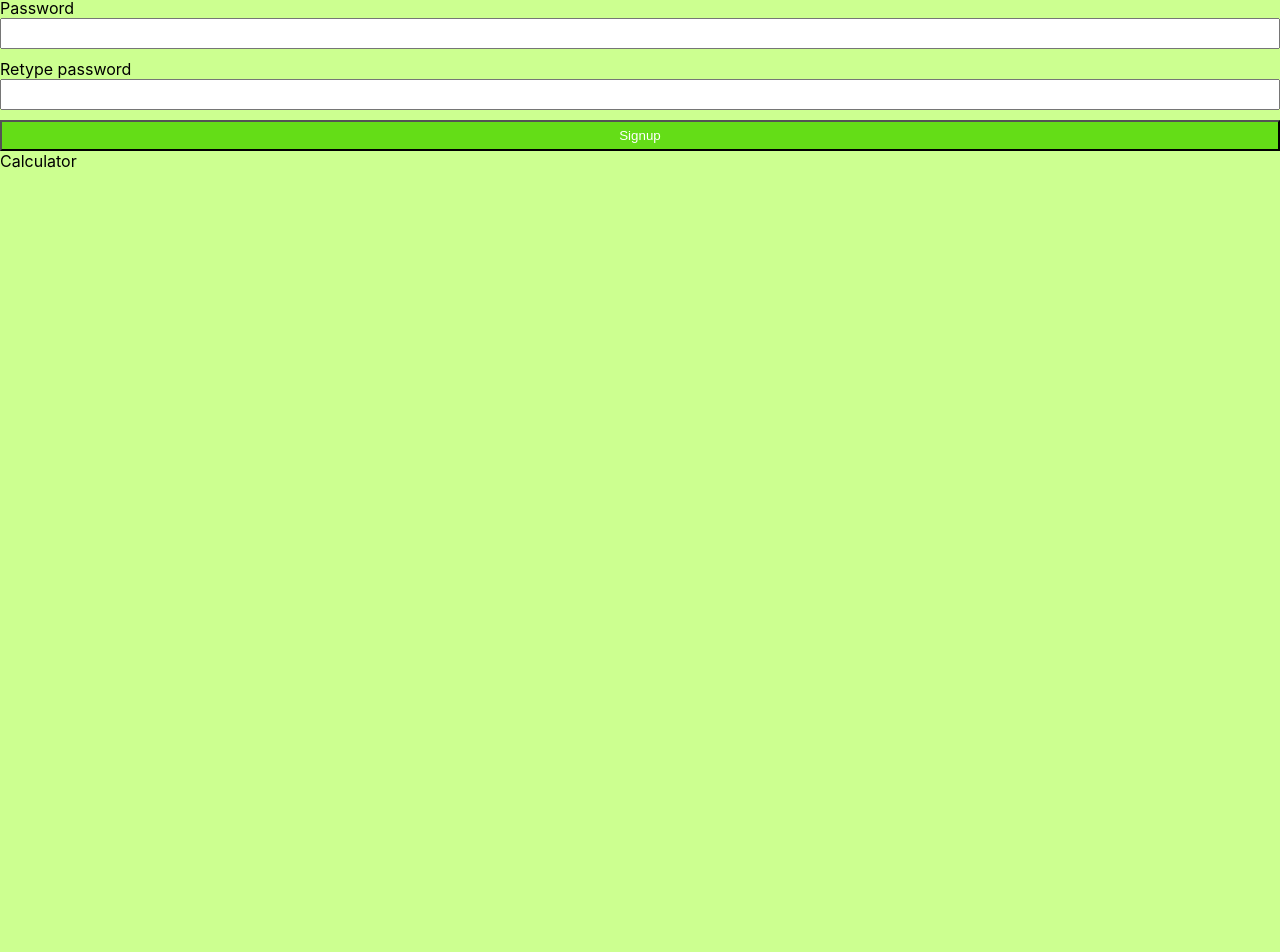
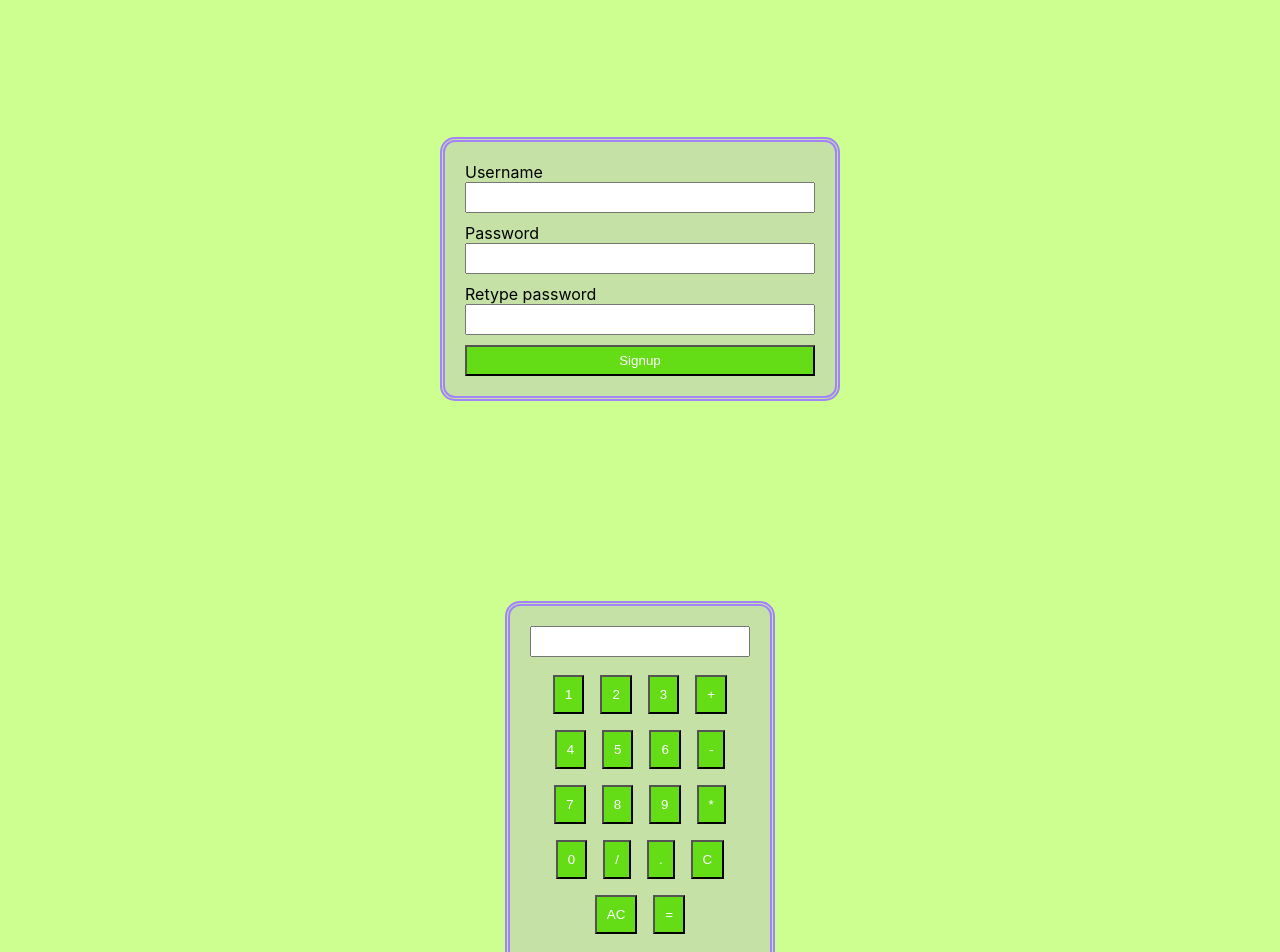
Before and after one commit to Gmv-Anbu/vinith, a React (Create React App) app: page / in a window 1280 px wide. Shown: the part 506-1458 px from the top of the page. Before the commit the page ends 800 px from the top, so only its background shows below. Built offline with nearby package versions, Linux system fonts and the light colour scheme.

Commit message:
8 files modified

```diff
--- a/src/components/navbar.jsx
+++ b/src/components/navbar.jsx
@@ -2,17 +2,38 @@ import React from 'react';
 import '../css/navbar.css';
 
 function Navbar() {
-  return (<div>
-   <nav>
-        <ul>
-            <li><a href="./login 2.html"><i className="fa-solid fa-user-secret"></i> login</a></li>
-          <li><a href="./signupsolution.html"><i classNme="fa-solid fa-right-to-bracket"></i> signup</a></li>
-          <li><a href="./calculator.html"><i className="fa-solid fa-calculator"></i> calculator</a></li>
-          <li><a href="./tabel.html"> <i className="fa-solid fa-table"></i> tabel</a></li>
-          <li><a href="./employeeid.html"><i className="fa-solid fa-id-card"></i> employee id</a></li>
-        </ul>
+  return (
+    <nav>
+      <ul>
+        <li>
+          <a href="./login 2.html">
+            <i className="fa-solid fa-user-secret"></i> login
+          </a>
+        </li>
+        <li>
+          <a href="./signupsolution.html">
+            <i classNme="fa-solid fa-right-to-bracket"></i> signup
+          </a>
+        </li>
+        <li>
+          <a href="./calculator.html">
+            <i className="fa-solid fa-calculator"></i> calculator
+          </a>
+        </li>
+        <li>
+          <a href="./tabel.html">
+            {' '}
+            <i className="fa-solid fa-table"></i> tabel
+          </a>
+        </li>
+        <li>
+          <a href="./employeeid.html">
+            <i className="fa-solid fa-id-card"></i> employee id
+          </a>
+        </li>
+      </ul>
     </nav>
-  </div>);
+  );
 }
 
 export default Navbar;
--- a/src/css/calculator.css
+++ b/src/css/calculator.css
@@ -0,0 +1,15 @@
+.calculator {
+  width: 220px;
+  background-color: #c5e1a5;
+  border: 5px double #a383fa;
+  margin: auto;
+  padding: 20px;
+  margin-top: 200px;
+  border-radius: 15px;
+  text-align: center;
+}
+
+.calculator button {
+  padding: 10px;
+  margin: 8px;
+}
--- a/src/css/login.css
+++ b/src/css/login.css
@@ -8,6 +8,6 @@
   width: 350px;
 }
 
-button {
+#loginform button {
   width: 100%;
 }
--- a/src/css/navbar.css
+++ b/src/css/navbar.css
@@ -1,9 +1,7 @@
 nav {
   background-color: #64dd17;
 }
-body {
-  margin: 0px;
-}
+
 nav ul {
   margin: 0px;
 }
--- a/src/css/signup.css
+++ b/src/css/signup.css
@@ -0,0 +1,13 @@
+#signupForm button {
+  width: 100%;
+}
+
+#signupForm {
+  background-color: #c5e1a5;
+  border: 5px double #a383fa;
+  margin: auto;
+  padding: 20px;
+  margin-top: 200px;
+  border-radius: 15px;
+  width: 350px;
+}
--- a/src/pages/Calculator.jsx
+++ b/src/pages/Calculator.jsx
@@ -2,7 +2,42 @@ import React from 'react';
 import '../css/calculator.css';
 
 function Calculator() {
-  return <div>Calculator</div>;
+  return (
+    <div>
+      {' '}
+      <div className="calculator">
+        <input type="text" />
+        <div>
+          <button>1</button>
+          <button>2</button>
+          <button>3</button>
+          <button>+</button>
+        </div>
+        <div>
+          <button>4</button>
+          <button>5</button>
+          <button>6</button>
+          <button>-</button>
+        </div>
+        <div>
+          <button>7</button>
+          <button>8</button>
+          <button>9</button>
+          <button>*</button>
+        </div>
+        <div>
+          <button>0</button>
+          <button>/</button>
+          <button>.</button>
+          <button>C</button>
+        </div>
+        <div>
+          <button>AC</button>
+          <button>=</button>
+        </div>
+      </div>
+    </div>
+  );
 }
 
 export default Calculator;
--- a/src/pages/login.jsx
+++ b/src/pages/login.jsx
@@ -3,9 +3,7 @@ import '../css/login.css';
 
 function Login() {
   return (
-    <div>
-      {' '}
-      <div id="loginform" />
+    <div id="loginform">
       <div>
         <label>
           <i className="fa-solid fa-right-to-bracket"></i> Username{' '}
@@ -20,7 +18,7 @@ function Login() {
       </div>
       <div>
         <button>login</button>
-      </div>{' '}
+      </div>
     </div>
   );
 }
--- a/src/pages/signup.jsx
+++ b/src/pages/signup.jsx
@@ -1,4 +1,5 @@
 import React from 'react';
+import '../css/signup.css';
 
 function Signup() {
   return (
```
